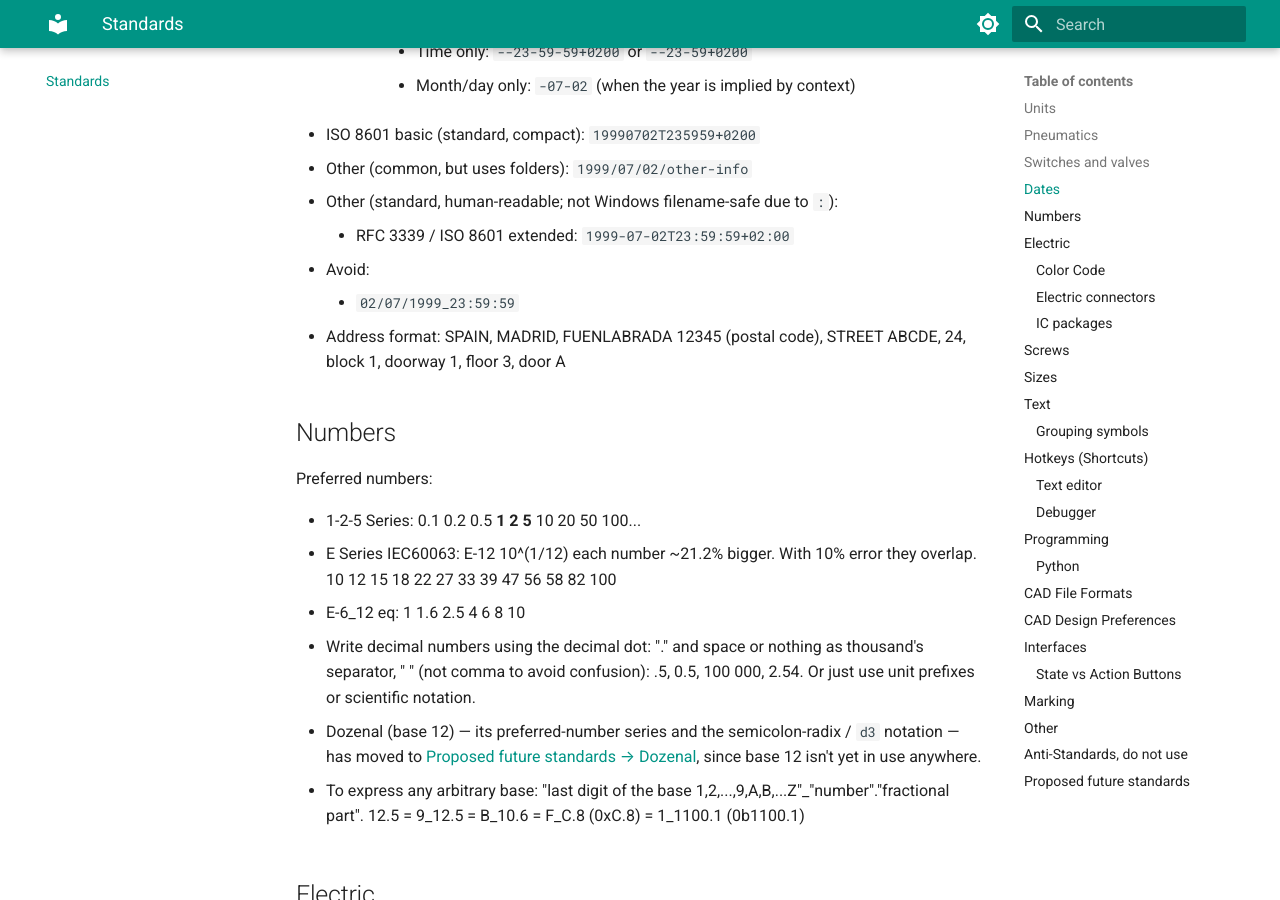
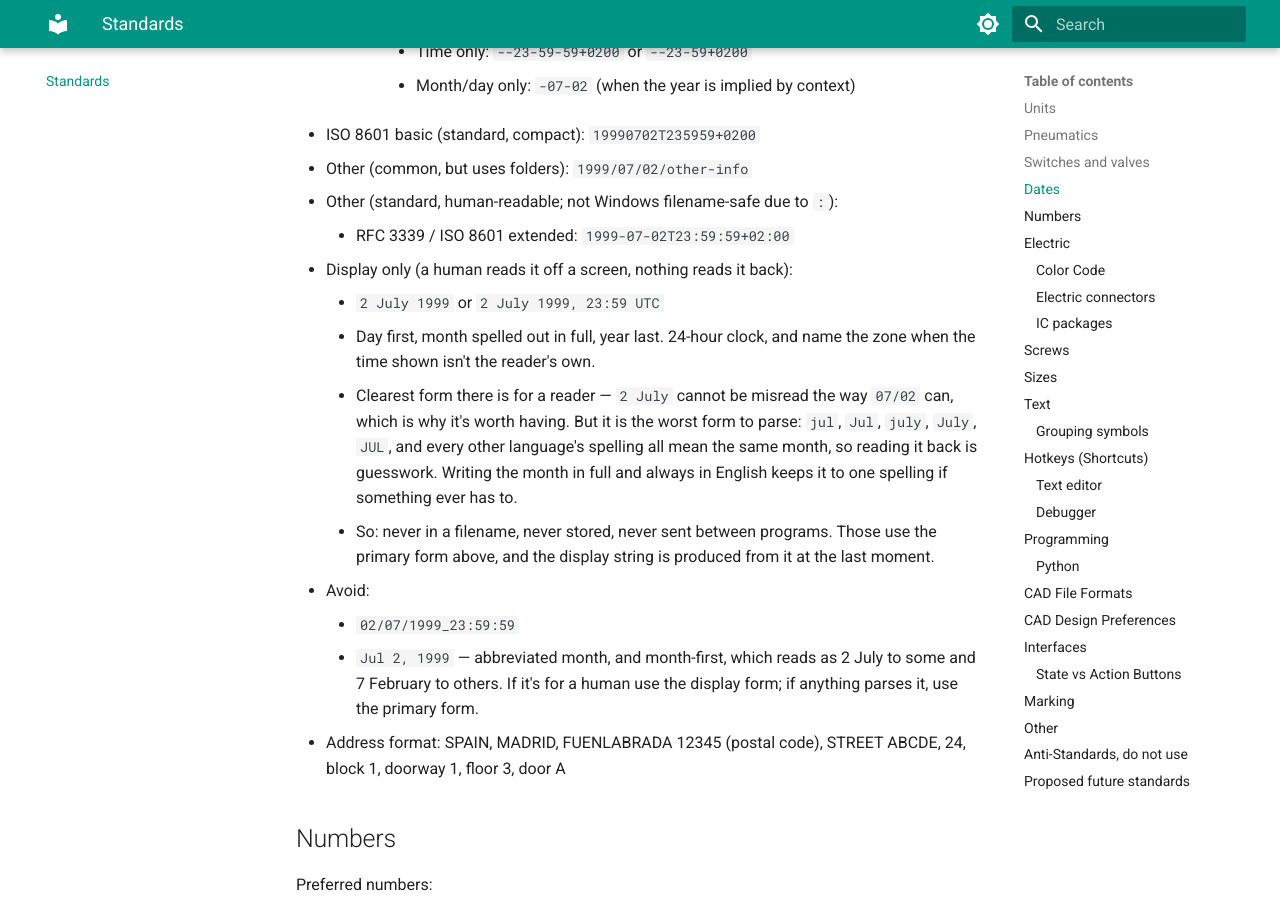
Before and after one commit to rubenayla/notes, an MkDocs documentation site: the page built from docs/standards.md, in a window 1280 px wide and 900 px high, scrolled down 1690 px. Built offline with MkDocs 1.6.1 and Material for MkDocs 9.7.7, drawn with Linux system fonts in a browser that asks for light colours.

Commit message:
standards: add the display-only long date form, and why it stays out of anything parsed

```diff
--- a/docs/standards.md
+++ b/docs/standards.md
@@ -47,8 +47,23 @@ Air coupler (sorted by priority):
 - Other (standard, human-readable; not Windows filename-safe due to ``:``):
     - RFC 3339 / ISO 8601 extended: ``1999-07-02T23:59:59+02:00``
 
+- Display only (a human reads it off a screen, nothing reads it back):
+    - ``2 July 1999`` or ``2 July 1999, 23:59 UTC``
+    - Day first, month spelled out in full, year last. 24-hour clock, and name the zone when the
+      time shown isn't the reader's own.
+    - Clearest form there is for a reader — ``2 July`` cannot be misread the way ``07/02`` can,
+      which is why it's worth having. But it is the worst form to parse: ``jul``, ``Jul``,
+      ``july``, ``July``, ``JUL``, and every other language's spelling all mean the same month, so
+      reading it back is guesswork. Writing the month in full and always in English keeps it to one
+      spelling if something ever has to.
+    - So: never in a filename, never stored, never sent between programs. Those use the primary
+      form above, and the display string is produced from it at the last moment.
+
 - Avoid:
     - ``02/07/1999_23:59:59``
+    - ``Jul 2, 1999`` — abbreviated month, and month-first, which reads as 2 July to some and
+      7 February to others. If it's for a human use the display form; if anything parses it, use
+      the primary form.
 - Address format: SPAIN, MADRID, FUENLABRADA 12345 (postal code), STREET ABCDE, 24, block 1, doorway 1, floor 3, door A
 
 
```
